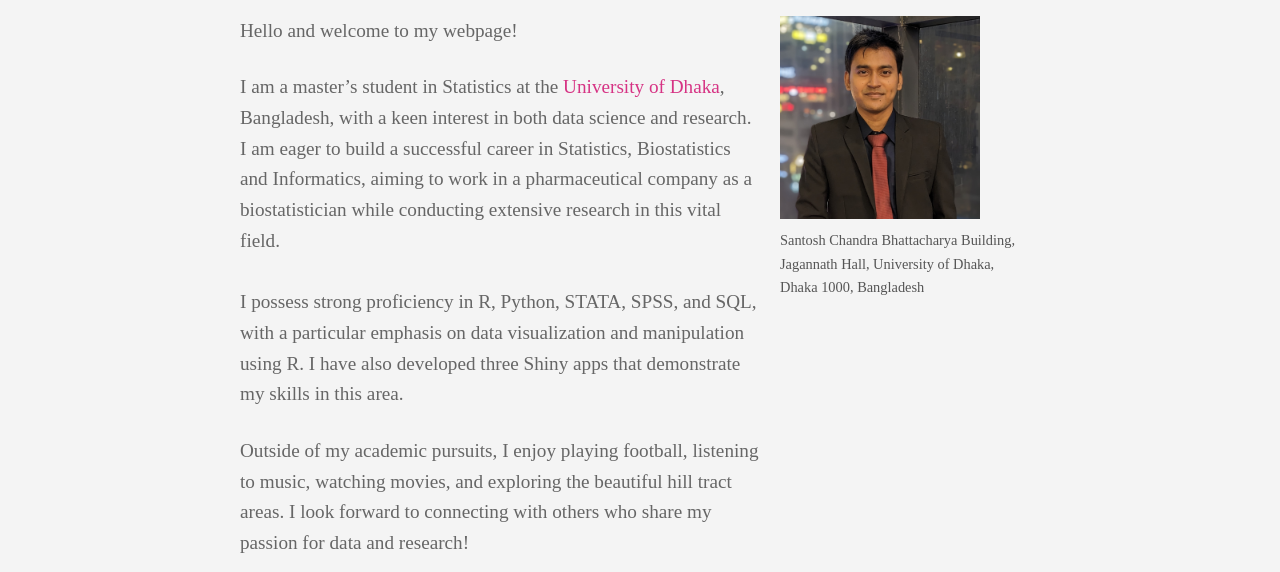
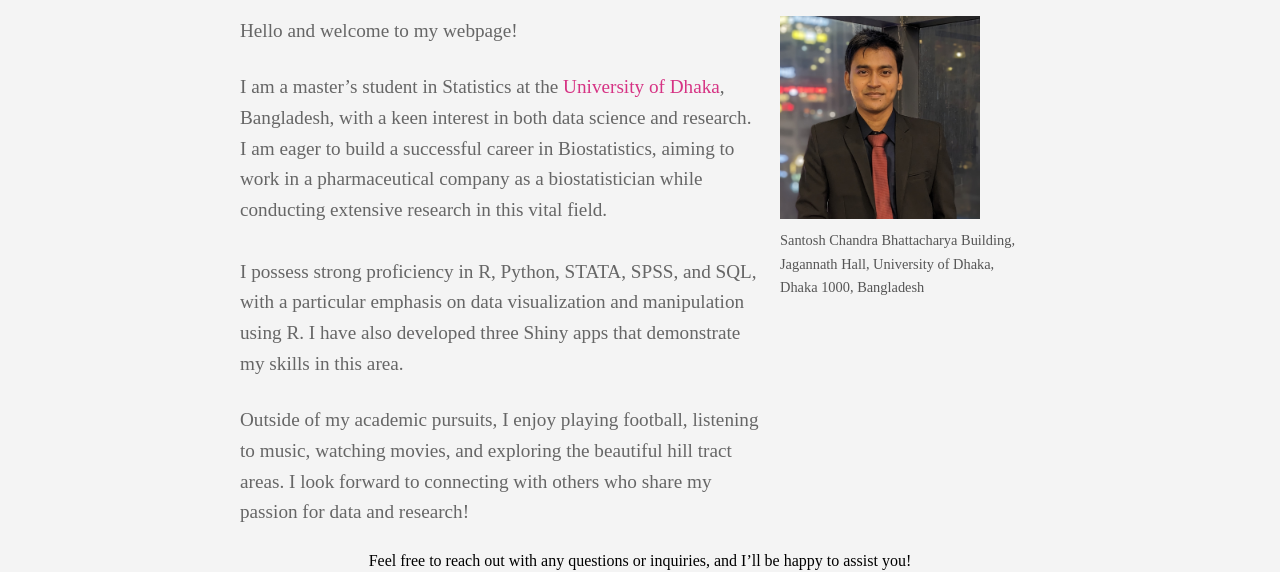
Before and after one commit to roystat36/profile, a plain HTML site: page index.html in a window 1280 px wide. Shown: the part 142-714 px from the top of the page. Drawn offline with Linux system fonts and the light colour scheme.

Commit message:
Biostatistics

```diff
--- a/index.html
+++ b/index.html
@@ -32,7 +32,7 @@
                     <p>Hello and welcome to my webpage!</p> <br>
                     <p>I am a master’s student in Statistics at the <a href="https://www.du.ac.bd/">University of Dhaka</a>,
                     Bangladesh, with a keen interest in both data science and research. I am eager to build a successful
-                    career in Statistics, Biostatistics and Informatics, aiming to work in a pharmaceutical company as a biostatistician while conducting
+                    career in Biostatistics, aiming to work in a pharmaceutical company as a biostatistician while conducting
                     extensive research in this vital field.<p> <br>
 
                     <p>I possess strong proficiency in R, Python, STATA, SPSS, and SQL, with a particular emphasis on data
```
